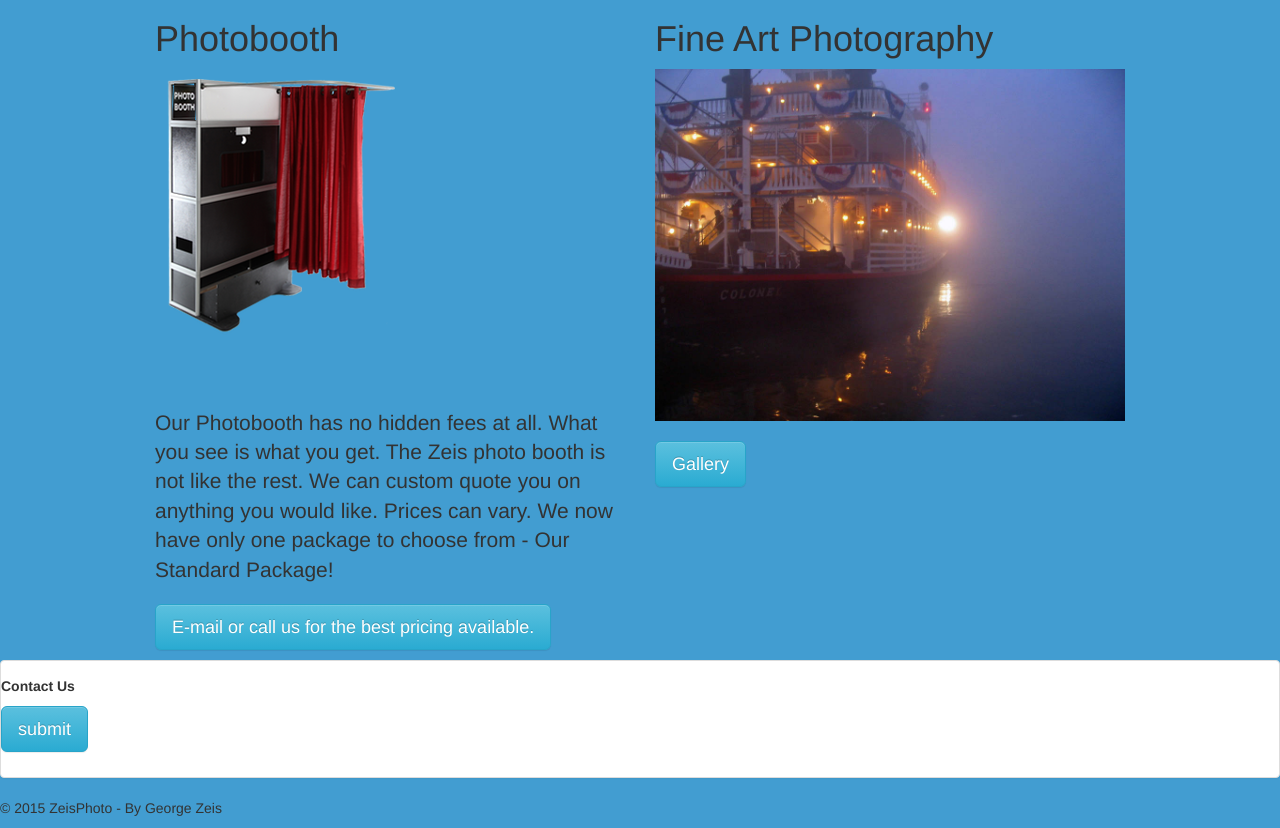
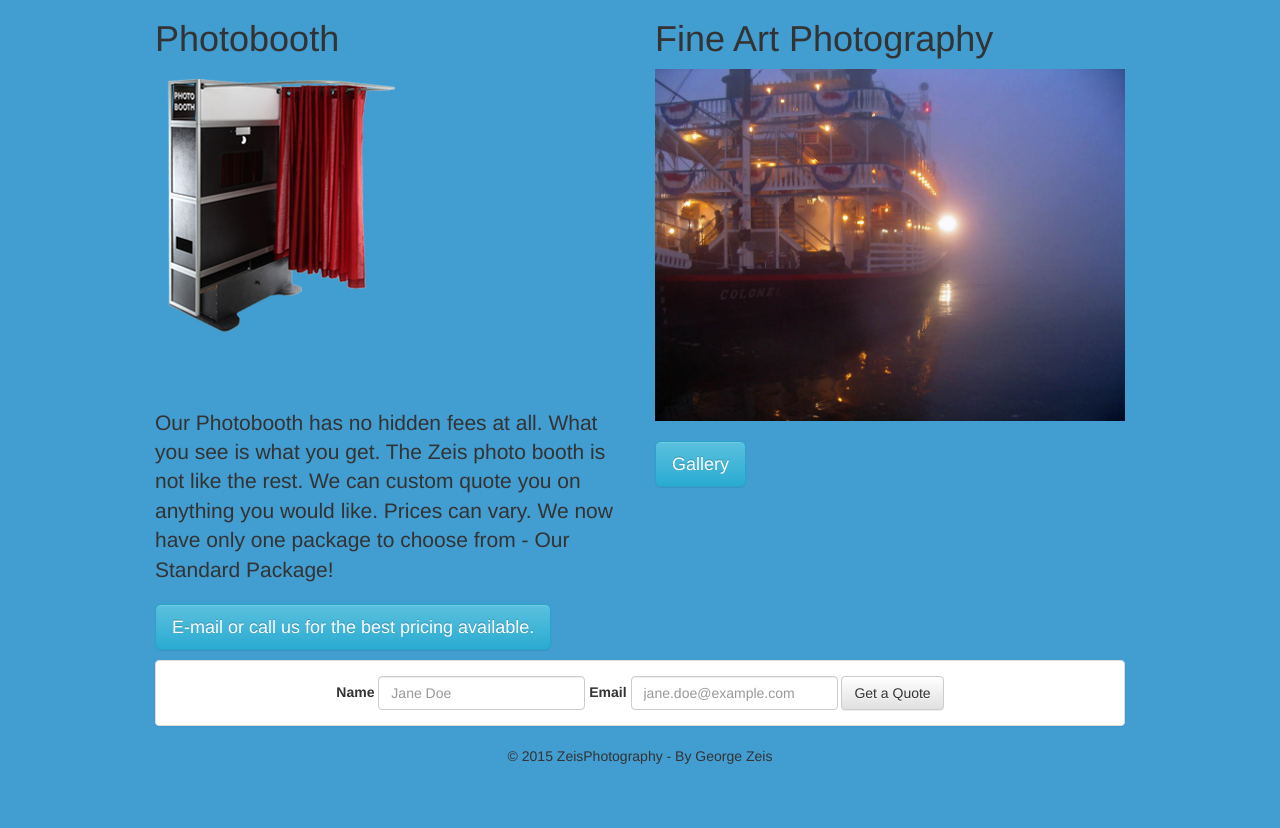
Before and after one commit to gazeis77/gazeis77.github.io, a PHP site: page / in a window 1280 px wide. Shown: the part 709-1537 px from the top of the page. After the commit the page ends 1473 px from the top, so only its background shows below. Run offline with PHP 8.4, Linux system fonts and the light colour scheme.

Commit message:
fixed contact, added footer

```diff
--- a/CSS/main.css
+++ b/CSS/main.css
@@ -106,3 +106,20 @@ Carousel
 .carousel-indicators li {
 	border-color: #222;
 }
+
+/*********************
+panel
+**********************/
+
+
+.panel-body {
+	text-align: center;
+}
+
+/*********************
+panel
+**********************/
+
+.gz {
+	text-align: center;
+}
--- a/index.html
+++ b/index.html
@@ -118,25 +118,34 @@
 </div>
 
   <!--Contact-->
+
+
+  <div class="row">
+    <div class="container">
   <div class="panel panel-default hidden-xs">
     <div class="row panel-body">
-       <div class="">
-        <p><strong>Contact Us</strong></p>
-        <form>
+      <form class="form-inline">
+          <div class="form-group">
+            <label for="contact-form">Name</label>
+            <input type="text" class="form-control" id="contact-form" placeholder="Jane Doe">
+          </div>
+          <div class="form-group">
+            <label for="user-email">Email</label>
+            <input type="email" class="form-control" id="user-email" placeholder="jane.doe@example.com">
+          </div>
+          <button type="submit" class="btn btn-default">Get a Quote</button>
+      </form>
+    </div>
+    </div>
+  </div>
+</div>
 
-        </form>
-        <p>
-          <a class="btn btn-info btn-lg" href="#">submit</a>
-        </p>
+<footer>
+      <div class="gz">
+        <p>&copy; 2015 ZeisPhotography - By George Zeis</p>
       </div>
     </div>
-  </div>
-
-
-      <div>
-        <p>&copy; 2015 ZeisPhoto - By George Zeis</p>
-      </div>
-    </div>
+</footer>
     <script src="http://code.jquery.com/jquery.js"></script>
     <script src="js/bootstrap.min.js"></script>
   </body>
```
